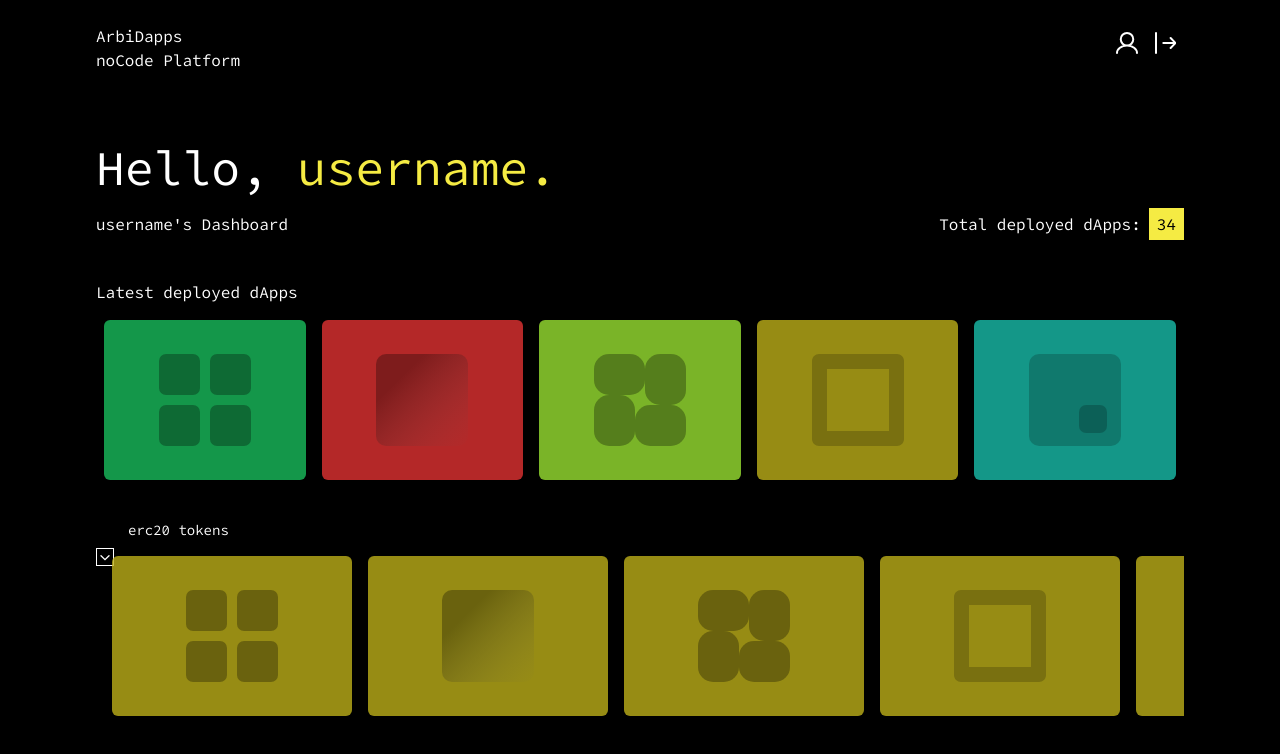
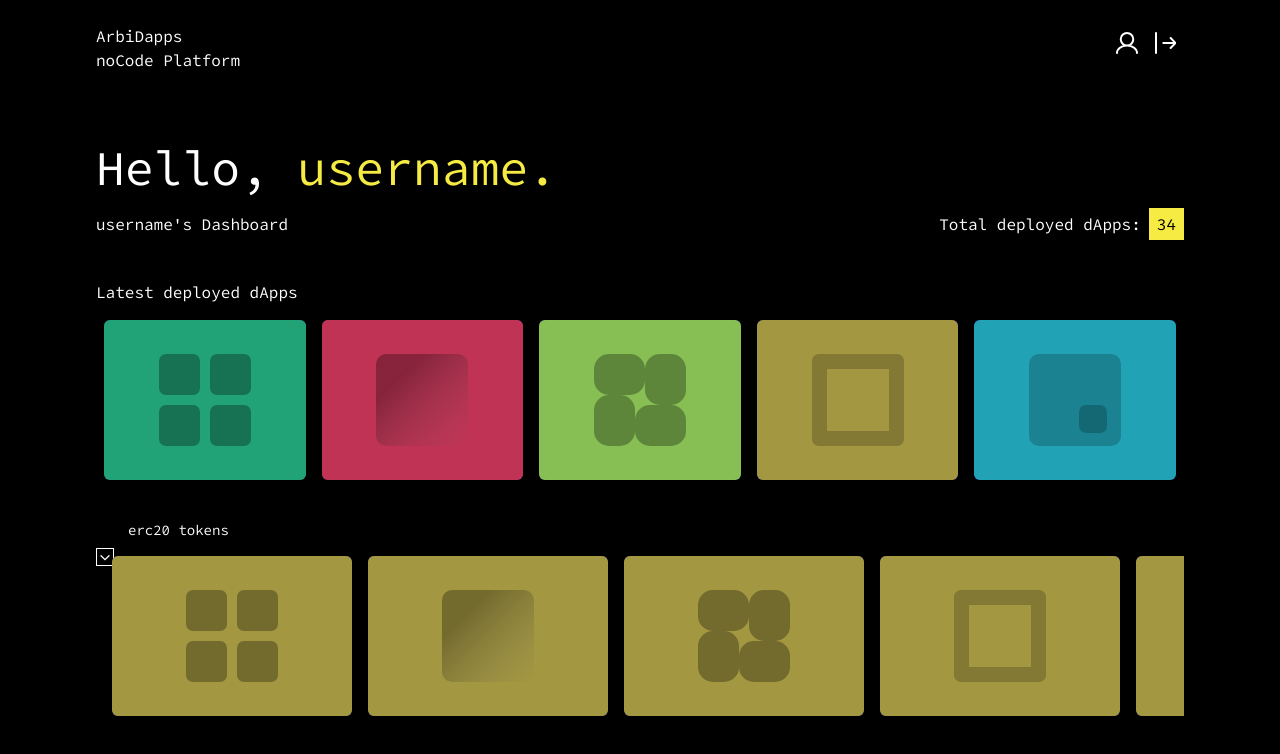
Before and after one commit to ArbiDapps-noCode-platform/arbidapps-nocode, a Next.js app: page /profile in a window 1280 px wide. Shown: the top 754 px of the page. Built offline with nearby package versions, Linux system fonts and the light colour scheme.

Commit message:
refactor:profile styling

```diff
--- a/app/(platform)/profile/page.js
+++ b/app/(platform)/profile/page.js
@@ -87,17 +87,28 @@ export default function Profile() {
                                 return (
                                     <div
                                         key={index}
-                                        style={{
-                                            backgroundColor: colors[index % colors.length], // Cycle through colors
-                                        }}
-                                        className="w-[calc(100vw/5-16px)] h-40 rounded-md mx-[8px] relative flex items-center justify-center"
+                                        className="relative w-[calc(100vw/5-16px)] h-40 mx-[8px] flex items-center justify-center"
                                     >
-                                        {/* Render Icon at the center */}
-                                        <IconComponent />
+                                        {/* Blue background beneath */}
+                                        <div className="absolute inset-0 bg-[#4237E2] rounded-md z-0"></div>
+
+                                        {/* Colored square */}
+                                        <div
+                                            style={{
+                                                backgroundColor: colors[index % colors.length],
+                                            }}
+                                            className="relative w-full h-full rounded-md flex items-center justify-center z-10 transition-transform duration-200 hover:scale-90"
+                                        >
+                                            {/* Icon stays fixed */}
+                                            <div className="absolute">
+                                                <IconComponent />
+                                            </div>
+                                        </div>
                                     </div>
                                 );
                             })}
                     </div>
+
                 )}
             </div>
             <div className="w-full h-full flex flex-col mt-8">
@@ -133,20 +144,28 @@ export default function Profile() {
                     ) : (
                         <div className="w-full overflow-x-auto p-2">
                             <div className="flex w-max">
-                                {Array(loadedSquares)
+                                {Array(loadingSquares)
                                     .fill(null)
                                     .map((_, index) => {
                                         const IconComponent = icons[index % icons.length]; // Cycle through icons
                                         return (
                                             <div
                                                 key={index}
-                                                style={{
-                                                    backgroundColor: colors[3], // Cycle through colors
-                                                }}
-                                                className="w-[calc(100vw/5-16px)] h-40 rounded-md mx-[8px] relative flex items-center justify-center"
+                                                className="relative w-[calc(100vw/5-16px)] h-40 mx-[8px] flex items-center justify-center"
                                             >
-                                                {/* Render Icon at the center */}
-                                                <IconComponent />
+                                                {/* Blue background beneath */}
+                                                <div className="absolute inset-0 bg-[#4237E2] rounded-md"></div>
+
+                                                {/* Colored square */}
+                                                <div
+                                                    style={{
+                                                        backgroundColor: colors[3],
+                                                    }}
+                                                    className="relative w-full h-full rounded-md flex items-center justify-center transition-transform duration-200 hover:scale-90"
+                                                >
+                                                    {/* Absolutely positioned Icon */}
+                                                    <IconComponent className="absolute w-12 h-12" />
+                                                </div>
                                             </div>
                                         );
                                     })}
```
